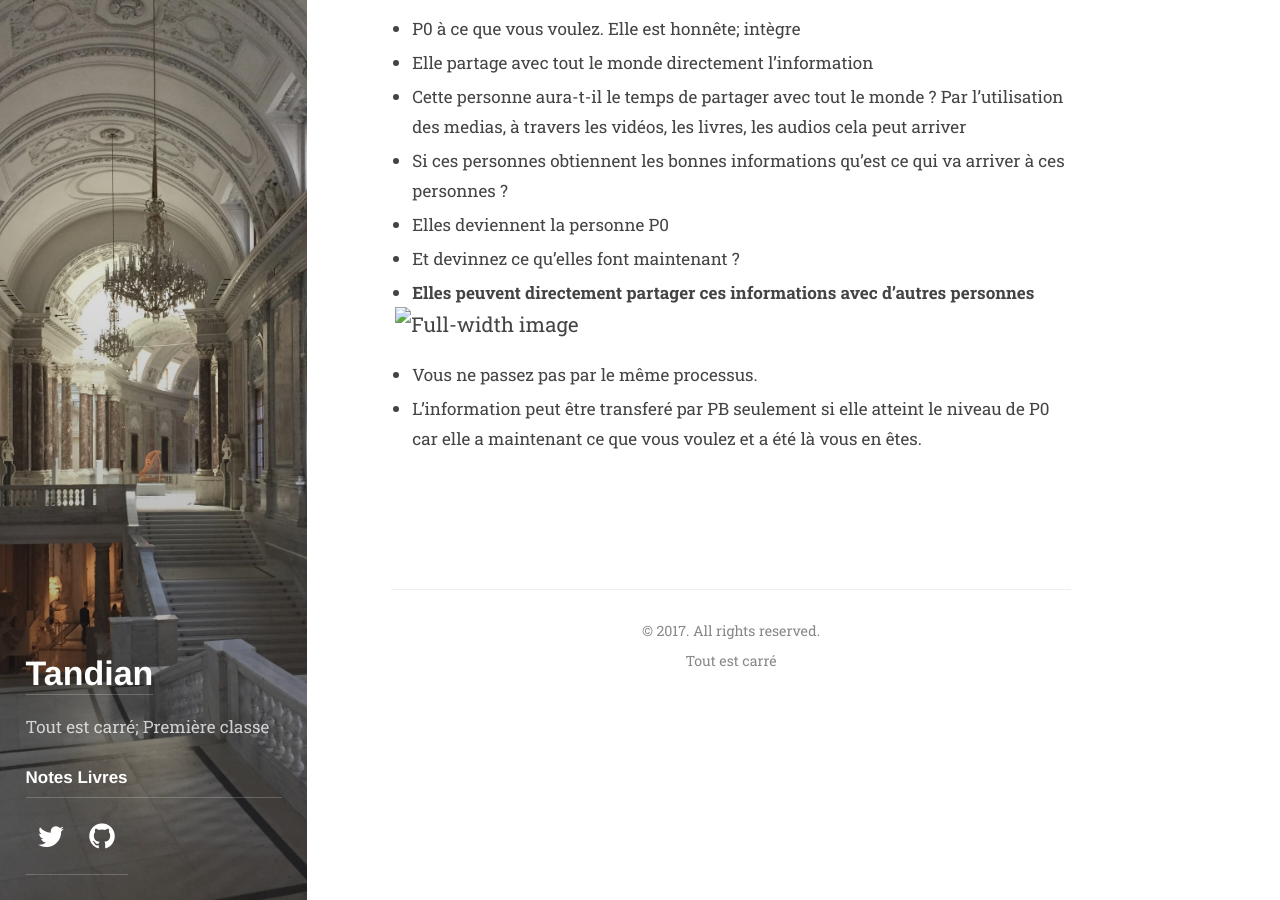
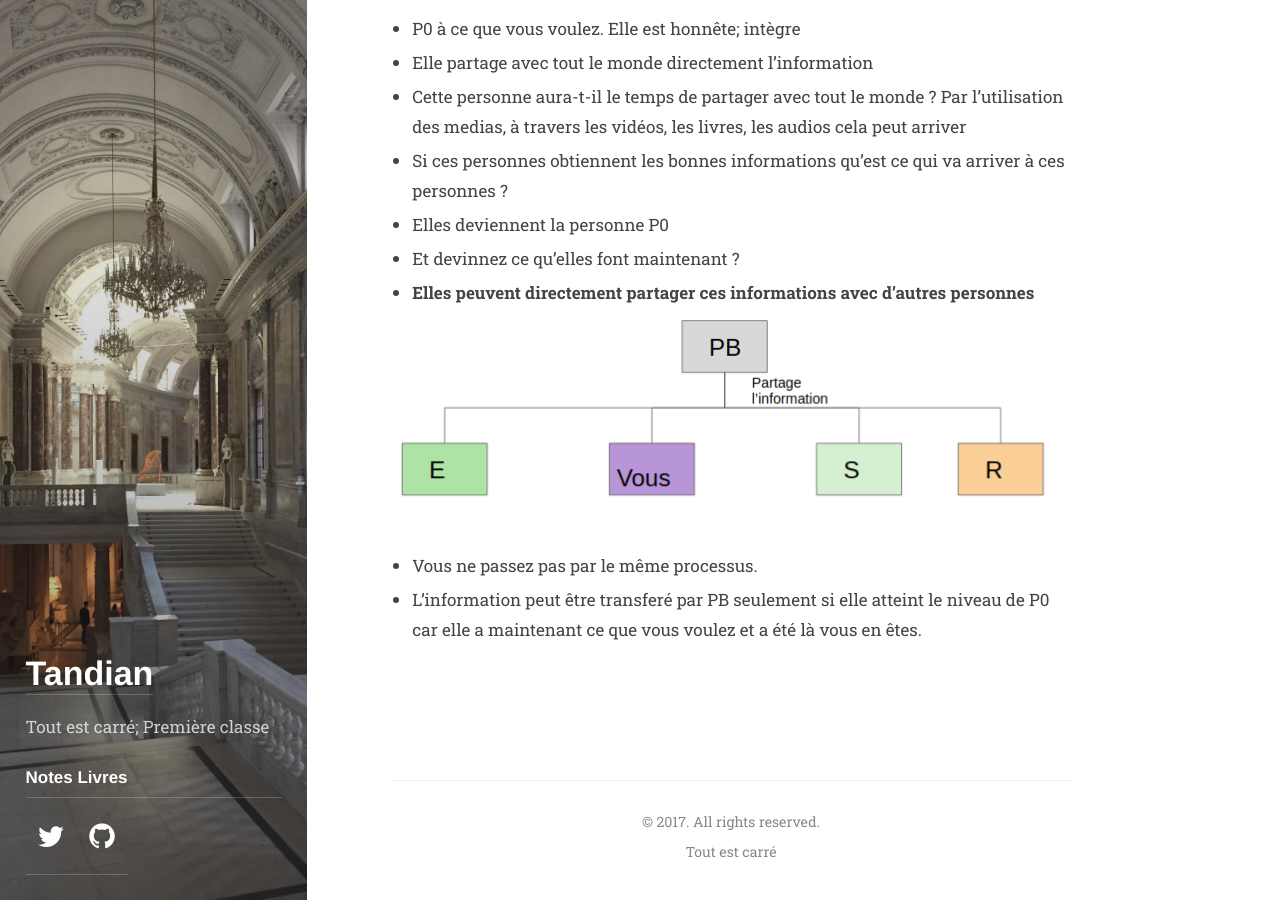
Before and after one commit to abdoulaye-tnd/tandian, a Jekyll site: the page built from books/laresponsabilite.md, in a window 1280 px wide and 900 px high, scrolled down 3499 px. Built offline with Jekyll 4.4.1, drawn with Linux system fonts in a browser that asks for light colours; some web fonts are replaced; grey boxes are pictures that could not be loaded.

Commit message:
Update laresponsabilite.md

```diff
--- a/books/laresponsabilite.md
+++ b/books/laresponsabilite.md
@@ -76,7 +76,7 @@ description: >
 - Elles deviennent la personne P0
 - Et devinnez ce qu'elles font maintenant ?
 - **Elles peuvent directement partager ces informations avec d'autres personnes**
-![Full-width image](../assets/img/p3.png){:.lead}
+![Full-width image]({{ site.baseurl }}/assets/img/p3.png){:.lead}
 
 - Vous ne passez pas par le même processus.
 - L'information peut être transferé par PB seulement si elle atteint le niveau de P0 car elle a maintenant ce que vous voulez et a été là vous en êtes.
```
